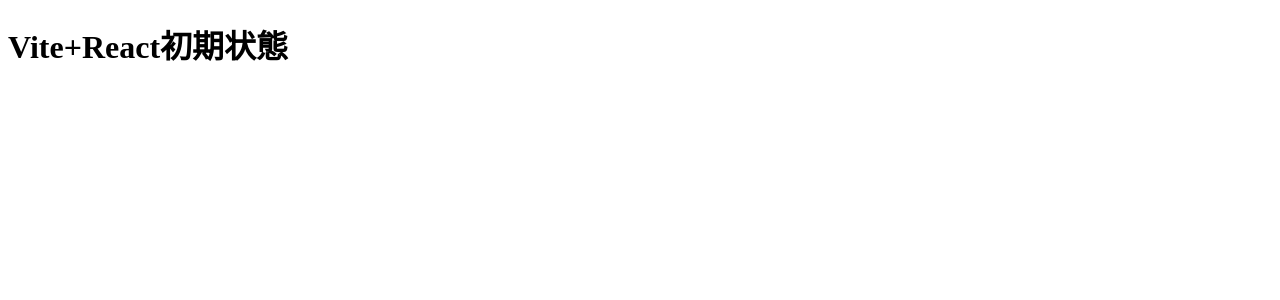
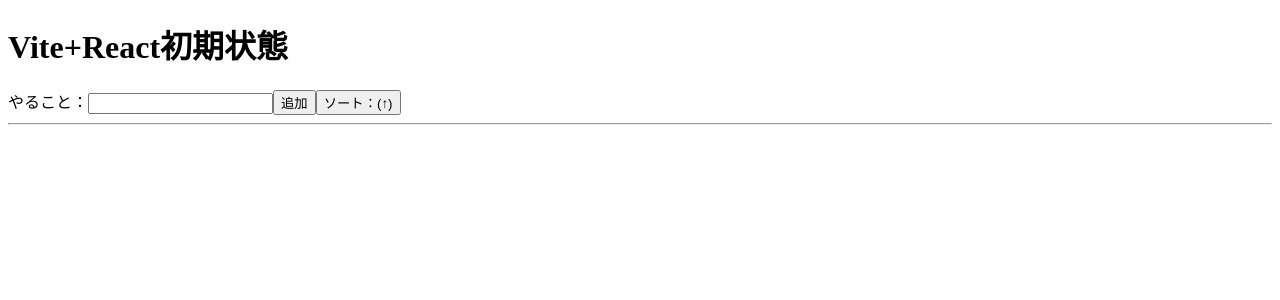
Before and after one commit to lets5steady/react_study, a React (Vite) app in the folder vite-project/: page / in a window 1280 px wide. Shown: the top 300 px of the page. Built offline with nearby package versions, Linux system fonts and the light colour scheme.

Commit message:
教科書P198まで

```diff
--- a/vite-project/src/App.css
+++ b/vite-project/src/App.css
@@ -0,0 +1,4 @@
+.done {
+    text-decoration: line-through;
+    background-color: azure;
+}
--- a/vite-project/src/App.jsx
+++ b/vite-project/src/App.jsx
@@ -1,10 +1,12 @@
 import './App.css'
+import StateTodo from './components/StateTodo'
 
 function App() {
 
   return (
     <>
       <h1>Vite+React初期状態</h1>
+      <StateTodo />
     </>
   )
 }
--- /dev/null
+++ b/vite-project/src/components/StateTodo.jsx
@@ -0,0 +1,89 @@
+import { useState } from "react";
+
+export default function StateTodo() {
+
+    const [maxId, setMaxId] = useState(1);
+    const [title, setTitle] = useState('');
+    const [todo, setTodo] = useState([]);
+    const [desc, setDesc] = useState(true);
+
+    const handleChangeTitle = e => {
+        setTitle(e.target.value);
+    };
+
+    const handleClick = () => {
+        setTodo([
+            ...todo,
+            {
+                id: maxId,
+                title,
+                created: new Date(),
+                isDone: false,
+            }
+        ]);
+        setMaxId(id => id + 1);
+    }
+
+    const handleDone = e => {
+        setTodo(todo.map(item => {
+            if (item.id === Number(e.target.dataset.id)) {
+                return {
+                    ...item,
+                    isDone: true
+                };
+            } else {
+                return item;
+            }
+        }));
+    }
+
+    const handleRemove = e => {
+        setTodo(todo.filter(item =>
+            item.id !== Number(e.target.dataset.id)
+        ));
+    };
+
+    const handleSort = () => {
+        const sorted = [...todo];
+        sorted.sort((m, n) => {
+            if (desc) {
+                return  n.created.getTime() - m.created.getTime();
+            } else {
+                return m.created.getTime() - n.created.getTime();
+            }
+        });
+        setDesc(d => !d);
+        setTodo(sorted);
+    };
+
+    return (
+        <div>
+            <label>
+                やること：
+                <input type="text" name="title"
+                    value={title} onChange={handleChangeTitle} />
+            </label>
+            <button type="button"
+                onClick={handleClick}>追加</button>
+            <button type="button"
+                onClick={handleSort}>
+                    ソート：({desc ? '↑' : '↓'})
+                    </button>
+            <hr />
+            <ul>
+                {todo.map(item => (
+                    <li key={item.id}
+                        className={item.isDone ? 'done' : ''}>
+                        {item.title}
+                        <button type="button"
+                            onClick={handleDone} data-id={item.id}>済
+                        </button>
+                        <button type="button"
+                            onClick={handleRemove} data-id={item.id}>削除
+                        </button>
+                    </li>
+                ))}
+            </ul>
+        </div>
+    );
+};
```
